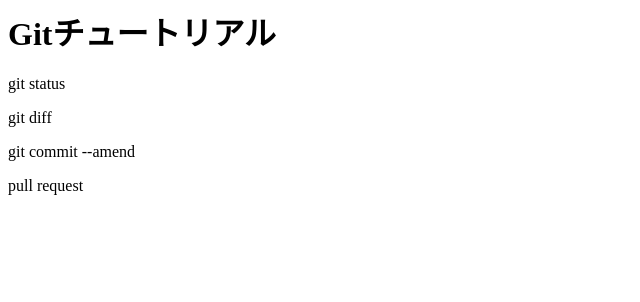
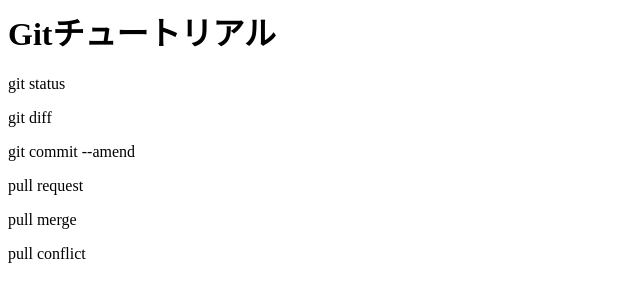
Before and after one commit to masashiwatanabe-hue/git_tutorial, a plain HTML site: page index.html in a window 1280 px wide. Shown: the whole page, without its empty margins (0-640 px from the left). Drawn offline with Linux system fonts and the light colour scheme.

Commit message:
Update index.html

```diff
--- a/index.html
+++ b/index.html
@@ -3,3 +3,5 @@
 <p>git diff</p>
 <p>git commit --amend</p>
 <p>pull request</p>
+<p>pull merge</p>
+<p>pull conflict</p>
```
